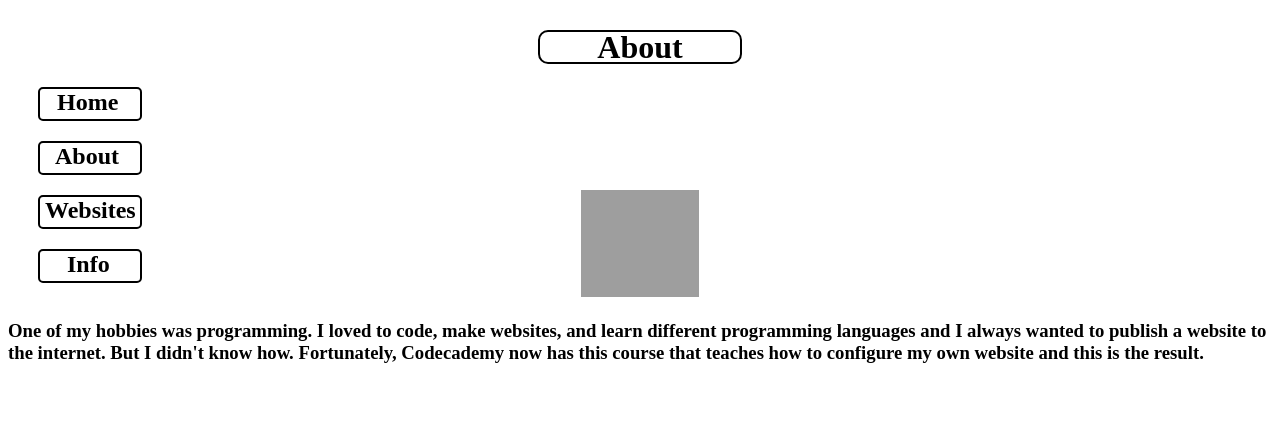
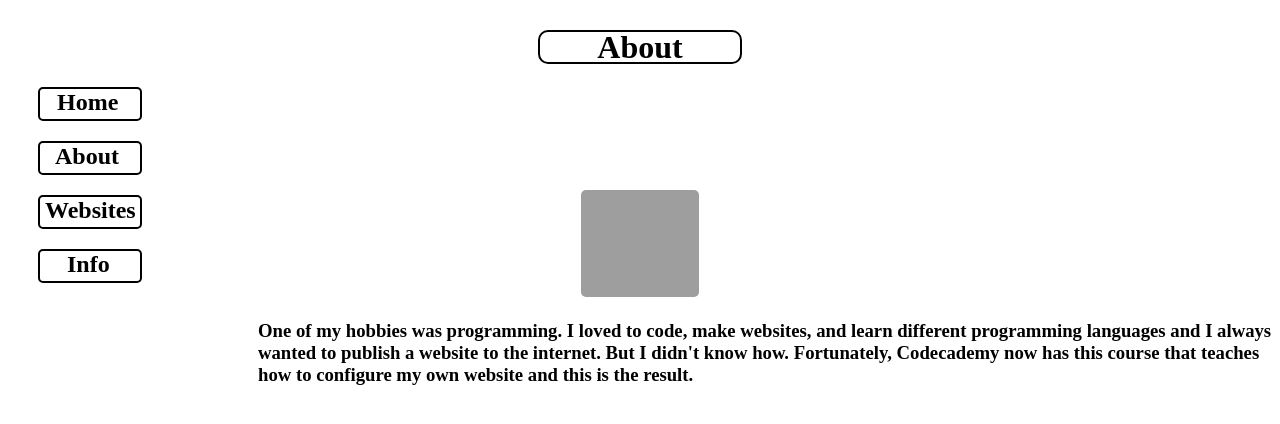
Before and after one commit to mathmaniac88/mathmaniac88.github.io, a Jekyll site: the page about.html, which Jekyll copies as it is, in a window 1280 px wide. Shown: the top 424 px of the page. Built offline with Jekyll 4.4.1, drawn with Linux system fonts in a browser that asks for light colours; grey boxes are pictures that could not be loaded.

Commit message:
Update about.html

```diff
--- a/about.html
+++ b/about.html
@@ -12,8 +12,8 @@
   <div class="nav"><a href="/websites.html"><h1 id="nav-websites">Websites</h1></a></div>
   <div class="nav"><a href="/info.html"><h1 id="nav-info">Info</h1></a></div>
 </nav>
-<center><img src="http://blogs.norman.com/wp-content/uploads/2014/06/icognito-browsing.jpg" style="width:118px;height:107px;margin-top:-250px"/></center>
-<h3>One of my hobbies was programming. I loved to code, make websites, and learn different programming languages and I always wanted to publish a website to the internet. But I didn't know how. Fortunately, Codecademy now has this course that teaches how to configure my own website and this is the result.</h3>
+<center><img src="http://blogs.norman.com/wp-content/uploads/2014/06/icognito-browsing.jpg" style="width:118px;height:107px;margin-top:-350px;border-radius:5px"/></center>
+<h3 style="margin-left:250px">One of my hobbies was programming. I loved to code, make websites, and learn different programming languages and I always wanted to publish a website to the internet. But I didn't know how. Fortunately, Codecademy now has this course that teaches how to configure my own website and this is the result.</h3>
 <style>
 div{
   background-color:white;
```
